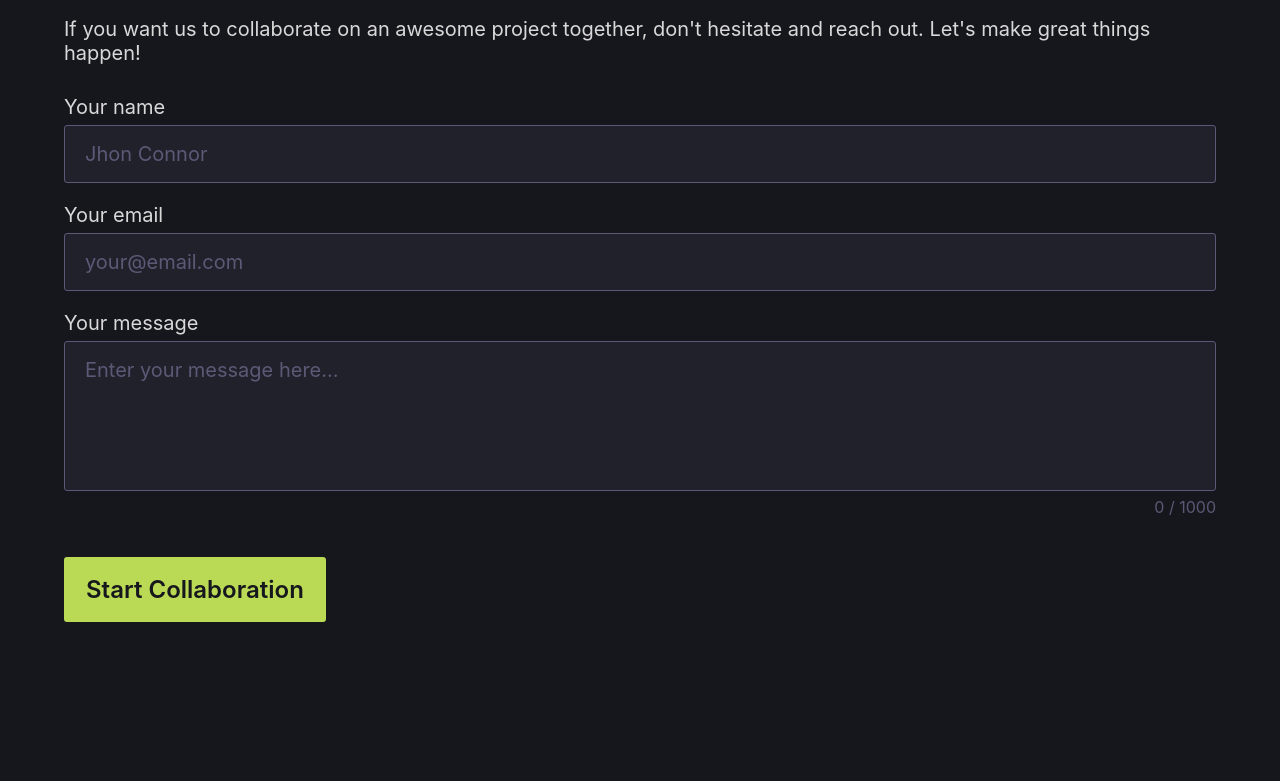
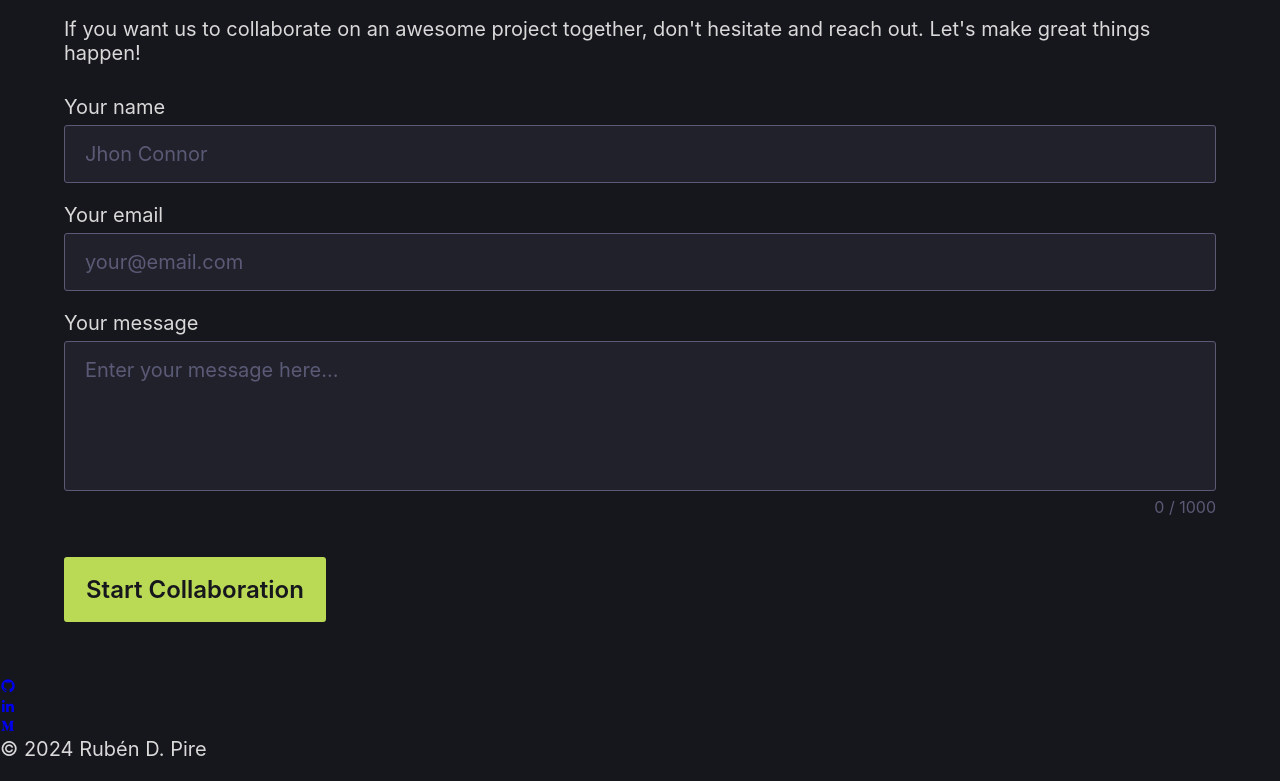
Before and after one commit to rpire/portfolio, a website built with Vite: page index.html in a window 1280 px wide. Shown: the part 5746-6527 px from the top of the page. Before the commit the page ends 6423 px from the top, so only its background shows below. Built offline with nearby package versions, Linux system fonts and the light colour scheme.

Commit message:
Add footer structure in the index.html file

```diff
--- a/index.html
+++ b/index.html
@@ -109,6 +109,26 @@
         </form>
       </section>
     </main>
+    <footer>
+      <ul class="social-links">
+        <li>
+          <a href="https://github.com/rpire/" class="social-link" rel="noreferrer" target="_blank">
+            <i class="bx bxl-github"></i>
+          </a>
+        </li>
+        <li>
+          <a href="https://www.linkedin.com/in/ruben-d-pire/" class="social-link" rel="noreferrer" target="_blank">
+            <i class="bx bxl-linkedin"></i>
+          </a>
+        </li>
+        <li>
+          <a href="https://medium.com/@rubenpire7/" class="social-link" rel="noreferrer" target="_blank">
+            <i class="bx bxl-medium"></i>
+          </a>
+        </li>
+      </ul>
+      <p>© 2024 Rubén D. Pire</p>
+    </footer>
     <script type="module" src="/src/main.ts"></script>
   </body>
 </html>
```
